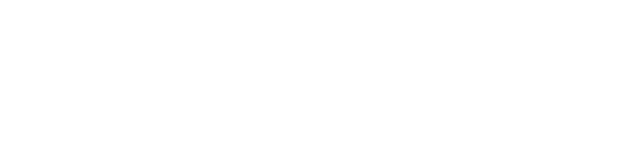
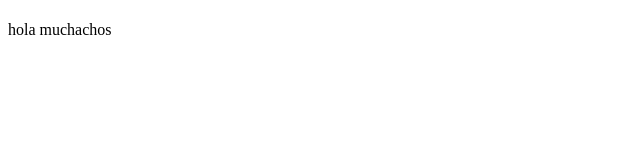
Before and after one commit to Andres-R-code/Clase-git, a plain HTML site: page index.html in a window 1280 px wide. Shown: the whole page, without its empty margins (0-640 px from the left). Drawn offline with Linux system fonts and the light colour scheme.

Commit message:
commit aleja prueba

```diff
--- a/index.html
+++ b/index.html
@@ -9,6 +9,7 @@
 <body>
     <header>
         <h1><SQUAD-5></SQUAD-5></h1>
+        <p>hola muchachos</p>
     </header>
 </body>
 </html>
```
